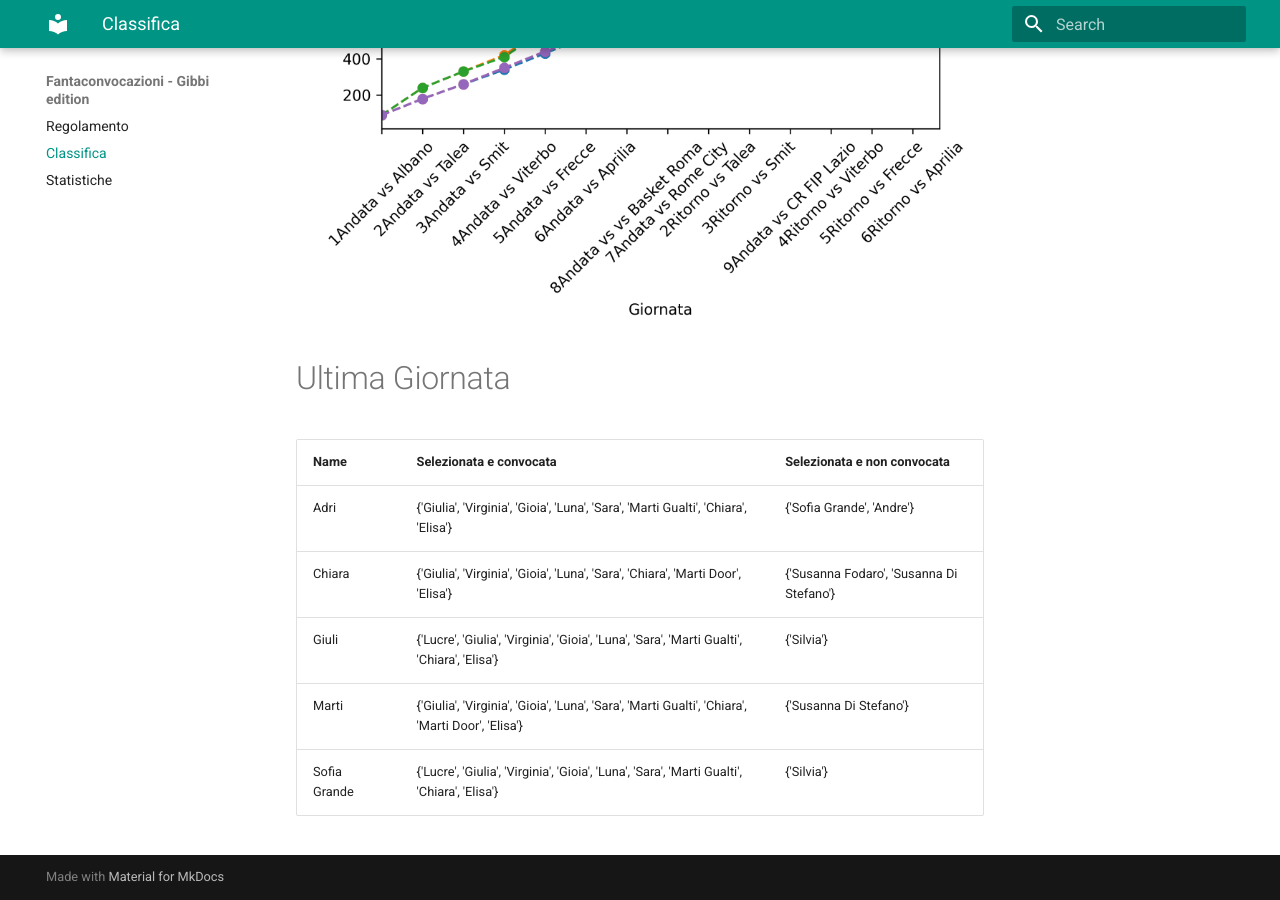
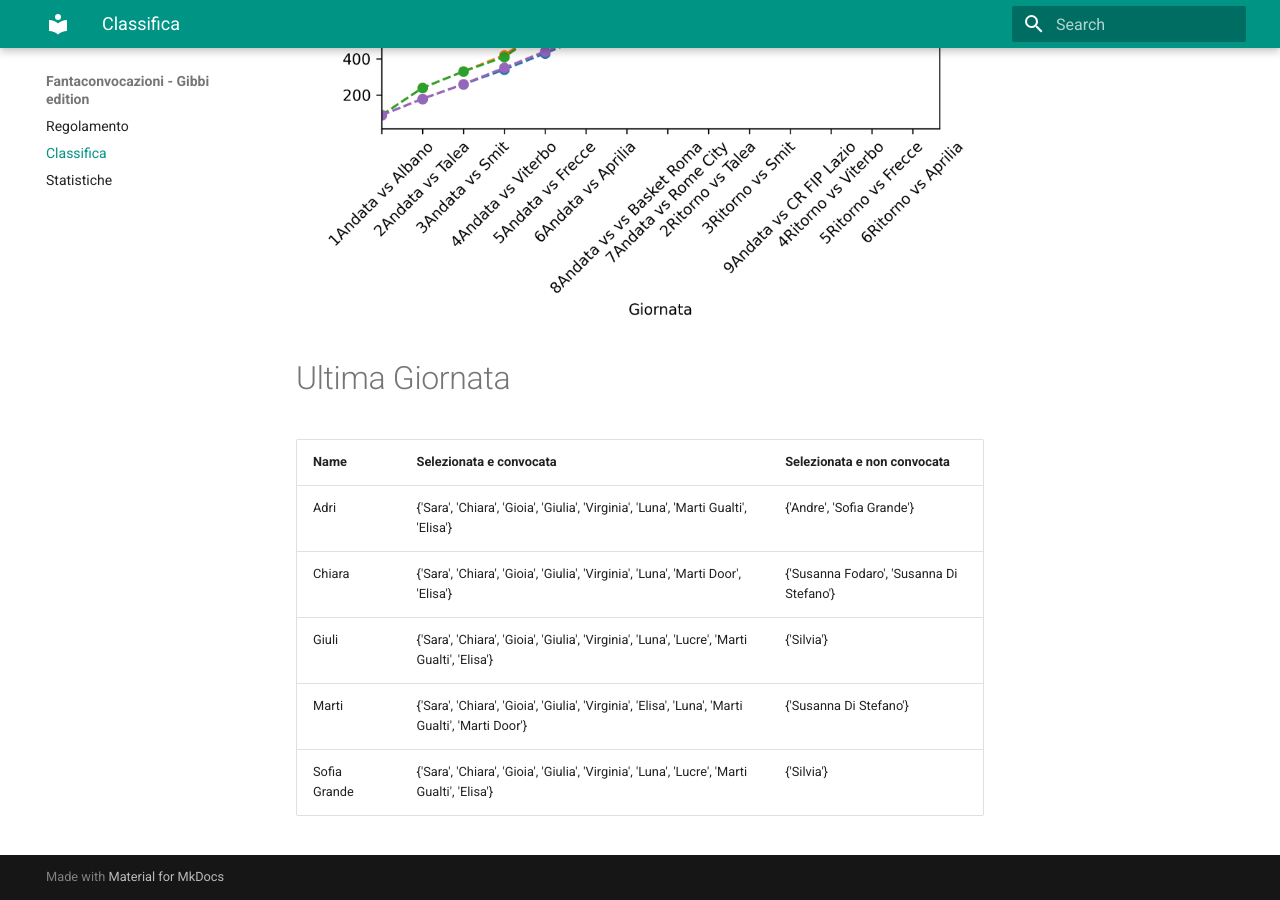
Before and after one commit to martinig94/fantagibbi, an MkDocs documentation site: the page built from docs/Classifica.md, in a window 1280 px wide and 900 px high, scrolled down 790 px. Built offline with MkDocs 1.6.1 and Material for MkDocs 9.7.7, drawn with Linux system fonts in a browser that asks for light colours.

Commit message:
Auto-update from main.py

```diff
--- a/docs/Classifica.md
+++ b/docs/Classifica.md
@@ -18,9 +18,9 @@
 <!-- START_TABLE CORRECT -->
 | Name         | Selezionata e convocata                                                                          | Selezionata e non convocata              |
 |:-------------|:-------------------------------------------------------------------------------------------------|:-----------------------------------------|
-| Adri         | {'Giulia', 'Virginia', 'Gioia', 'Luna', 'Sara', 'Marti Gualti', 'Chiara', 'Elisa'}               | {'Sofia Grande', 'Andre'}                |
-| Chiara       | {'Giulia', 'Virginia', 'Gioia', 'Luna', 'Sara', 'Chiara', 'Marti Door', 'Elisa'}                 | {'Susanna Fodaro', 'Susanna Di Stefano'} |
-| Giuli        | {'Lucre', 'Giulia', 'Virginia', 'Gioia', 'Luna', 'Sara', 'Marti Gualti', 'Chiara', 'Elisa'}      | {'Silvia'}                               |
-| Marti        | {'Giulia', 'Virginia', 'Gioia', 'Luna', 'Sara', 'Marti Gualti', 'Chiara', 'Marti Door', 'Elisa'} | {'Susanna Di Stefano'}                   |
-| Sofia Grande | {'Lucre', 'Giulia', 'Virginia', 'Gioia', 'Luna', 'Sara', 'Marti Gualti', 'Chiara', 'Elisa'}      | {'Silvia'}                               |
+| Adri         | {'Sara', 'Chiara', 'Gioia', 'Giulia', 'Virginia', 'Luna', 'Marti Gualti', 'Elisa'}               | {'Andre', 'Sofia Grande'}                |
+| Chiara       | {'Sara', 'Chiara', 'Gioia', 'Giulia', 'Virginia', 'Luna', 'Marti Door', 'Elisa'}                 | {'Susanna Fodaro', 'Susanna Di Stefano'} |
+| Giuli        | {'Sara', 'Chiara', 'Gioia', 'Giulia', 'Virginia', 'Luna', 'Lucre', 'Marti Gualti', 'Elisa'}      | {'Silvia'}                               |
+| Marti        | {'Sara', 'Chiara', 'Gioia', 'Giulia', 'Virginia', 'Elisa', 'Luna', 'Marti Gualti', 'Marti Door'} | {'Susanna Di Stefano'}                   |
+| Sofia Grande | {'Sara', 'Chiara', 'Gioia', 'Giulia', 'Virginia', 'Luna', 'Lucre', 'Marti Gualti', 'Elisa'}      | {'Silvia'}                               |
 <!-- END_TABLE CORRECT -->
```
